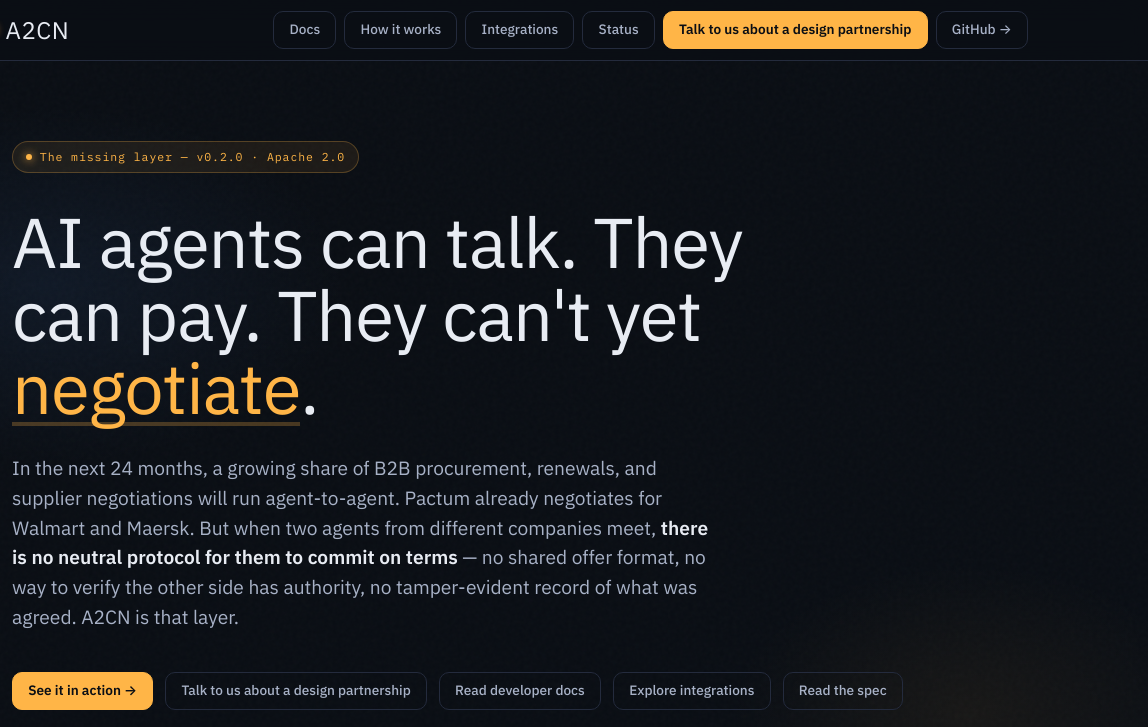
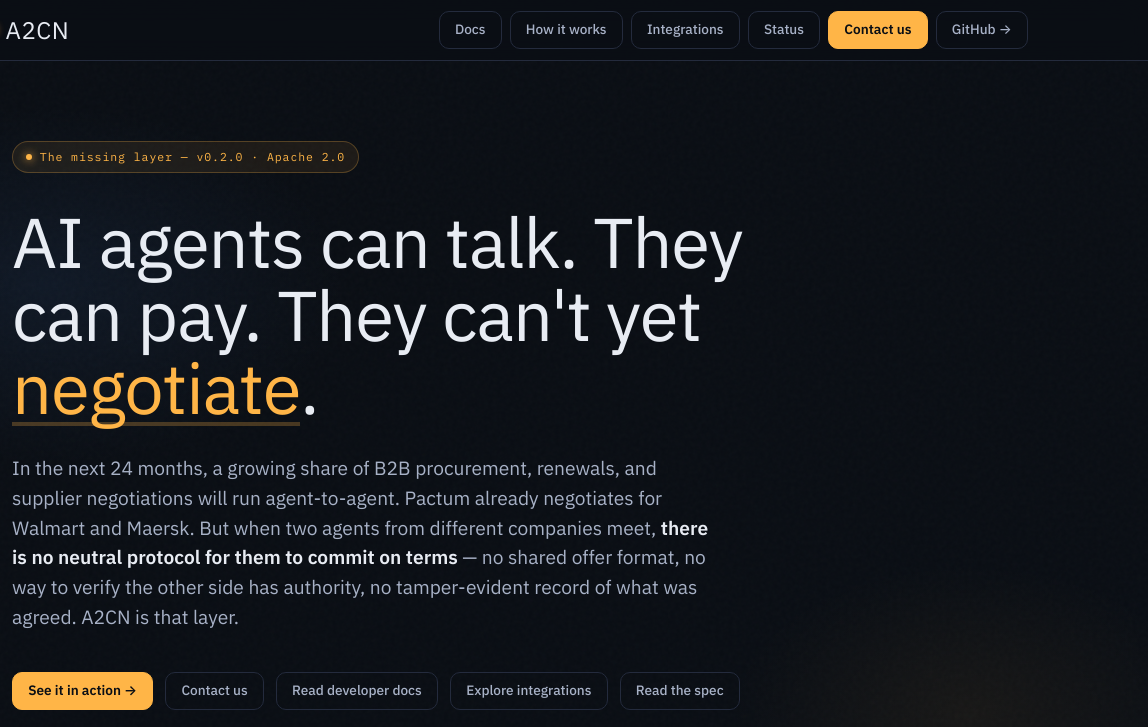
Before and after one commit to A2CN-protocol/A2CN, a plain HTML site: page index.html in a window 1280 px wide. Shown: the top 727 px of the page, 132-1280 px from the left. Drawn offline with Linux system fonts and the light colour scheme.

Commit message:
docs: shorten contact button label to "Contact us"
Co-Authored-By: Claude Sonnet 4.6 <noreply@anthropic.com>

```diff
--- a/index.html
+++ b/index.html
@@ -1426,7 +1426,7 @@
       <a class="btn" href="#how-it-works">How it works</a>
       <a class="btn" href="#integrations">Integrations</a>
       <a class="btn" href="#status">Status</a>
-      <a class="btn btn-primary plausible-event-name=Contact+Click" href="SCHEDULING_URL_PLACEHOLDER" data-scheduling-link>Talk to us about a design partnership</a>
+      <a class="btn btn-primary plausible-event-name=Contact+Click" href="SCHEDULING_URL_PLACEHOLDER" data-scheduling-link>Contact us</a>
       <a class="btn plausible-event-name=GitHub+Click" href="https://github.com/A2CN-protocol/A2CN" target="_blank" rel="noopener">GitHub →</a>
     </div>
   </div>
@@ -1452,7 +1452,7 @@
     </p>
     <div class="hero-cta">
       <a class="btn btn-primary" href="#interactive">See it in action →</a>
-      <a class="btn plausible-event-name=Contact+Click" href="SCHEDULING_URL_PLACEHOLDER" data-scheduling-link>Talk to us about a design partnership</a>
+      <a class="btn plausible-event-name=Contact+Click" href="SCHEDULING_URL_PLACEHOLDER" data-scheduling-link>Contact us</a>
       <a class="btn plausible-event-name=Docs+Click" href="docs.html">Read developer docs</a>
       <a class="btn" href="#integrations">Explore integrations</a>
       <a class="btn plausible-event-name=Spec+Click" href="https://github.com/A2CN-protocol/A2CN/blob/main/spec/a2cn-spec-v0.2.0.md" target="_blank" rel="noopener">Read the spec</a>
```
Also changed, not shown: docs.html (+1 -1 lines).
